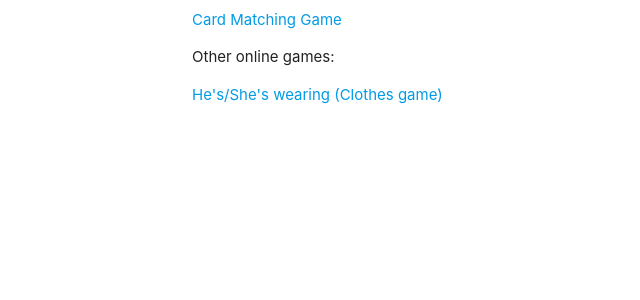
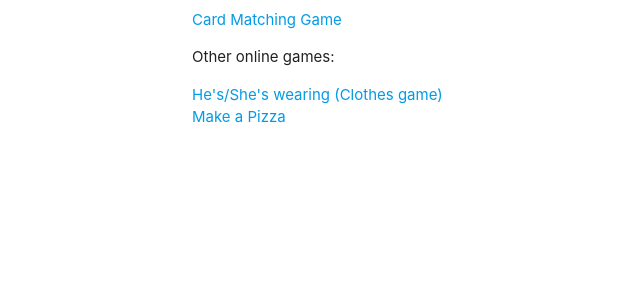
Before and after one commit to denibulkashvili/LessonPlannerSocial, a Django app: page /games/ in a window 1280 px wide. Shown: the part 229-529 px from the top of the page, without its empty margins (0-640 px from the left). Run offline with Django 3.2, Linux system fonts and the light colour scheme.

Commit message:
Add a game

```diff
--- a/templates/games.html
+++ b/templates/games.html
@@ -16,6 +16,7 @@
     Other online games:
     <ul>
       <li><a href="https://www.gamestolearnenglish.com/clothes-game/">He's/She's wearing (Clothes game)</a></li>
+      <li><a href="https://www.abcya.com/games/pizza">Make a Pizza</a></li>
     </ul>
   </div>
 {% endblock %}
```
